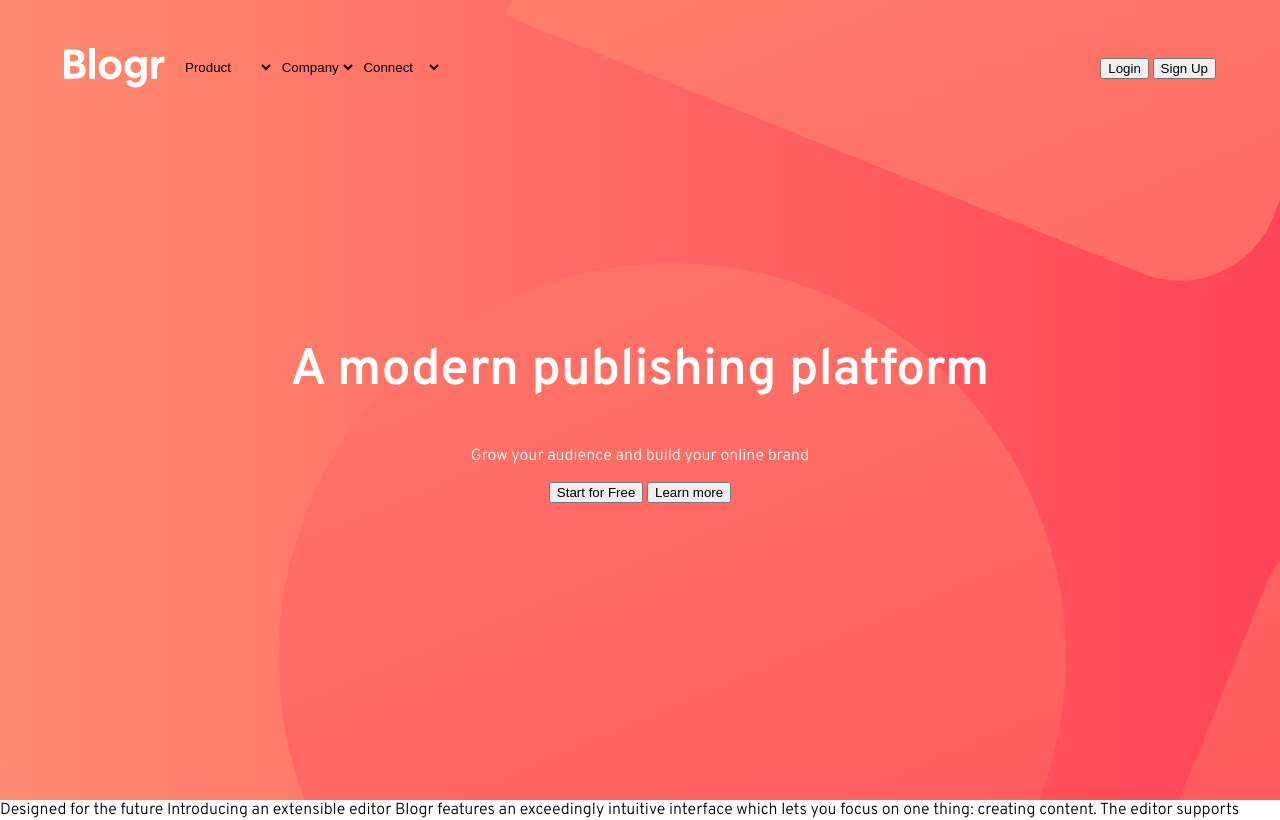
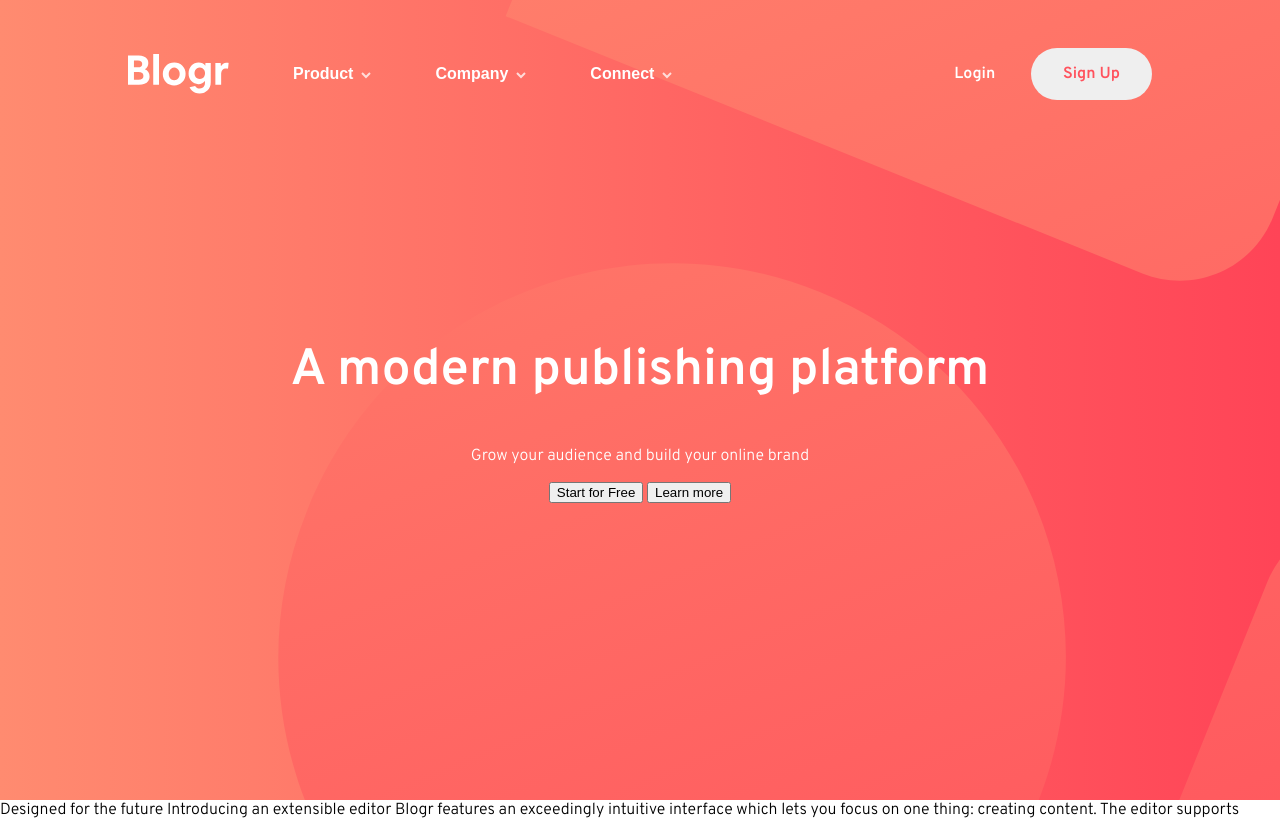
Before and after one commit to huyphan2210/blogr-landing-page-svelte, a Svelte app: page / in a window 1280 px wide. Shown: the top 820 px of the page. Built offline with nearby package versions, Linux system fonts and the light colour scheme.

Commit message:
Style + add event handler for desktop

```diff
--- a/src/components/Header.svelte
+++ b/src/components/Header.svelte
@@ -1,33 +1,58 @@
 <script lang="ts">
+
   import logo from '../assets/images/logo.svg'
+  import arrowLight from '../assets/images/icon-arrow-light.svg'
+
+  const handleClickNav = (e: MouseEvent) => {
+    const imgStyle = (e.currentTarget as any).childNodes[0].getAttribute('style');
+    if (!imgStyle) {
+        for (let i = 0; i < document.getElementsByClassName('navigation').length; i++) {
+            (document.getElementsByClassName('navigation')[i].childNodes[0] as any).setAttribute('style', '');
+            (document.getElementsByClassName('navigation')[i].childNodes[2] as any).setAttribute('style', '');
+        }
+        (e.currentTarget as any).childNodes[0].setAttribute('style', 'transform: scale(-1);');
+        (e.currentTarget as any).childNodes[2].setAttribute('style', 'display: block;');
+    } else {
+        (e.currentTarget as any).childNodes[0].setAttribute('style', '');
+        (e.currentTarget as any).childNodes[2].setAttribute('style', '');
+    }
+
+  }
+
 </script>
 <header>
-    <img src={logo} alt='Logo'>
+    <img id='logo' src={logo} alt='Logo'>
     <div id='nav'>
         <nav>
-            <select title="product" id='product'>
-                <option selected hidden>Product</option>
-                <option>Overview</option>
-                <option>Pricing</option>
-                <option>Marketplace</option>
-                <option>Features</option>
-                <option>Integrations</option>
-            </select>
-            <select title="company" id='company'>
-                <option selected hidden>Company</option>
-                <option>About</option>
-                <option>Team</option>
-                <option>Blog</option>
-                <option>Careers</option>
-            </select>
-            <select title="connect" id='connect'>
-                <option selected hidden>Connect</option>
-                <option>Contact</option>
-                <option>Newsletter</option>
-                <option>LinkedIn</option>
-            </select>
+            <button id='product' class='navigation' type='button' on:click={handleClickNav}>
+                <img src={arrowLight} alt='Arrow'>
+                <div class='options'>
+                    <span>Overview</span>
+                    <span>Pricing</span>
+                    <span>Marketplace</span>
+                    <span>Features</span>
+                    <span>Integrations</span>
+                </div>
+            </button>
+            <button id='company' class='navigation' type='button' on:click={handleClickNav}>
+                <img src={arrowLight} alt='Arrow'>
+                <div class='options'>
+                    <span>About</span>
+                    <span>Team</span>
+                    <span>Blog</span>
+                    <span>Careers</span>
+                </div>
+            </button>
+            <button id='connect' class='navigation' type='button' on:click={handleClickNav}>
+                <img src={arrowLight} alt='Arrow'>
+                <div class='options'>
+                    <span>Contact</span>
+                    <span>Newsletter</span>
+                    <span>LinkedIn</span>
+                </div>
+            </button>
         </nav>
-        <div>
+        <div id='authentication'>
             <button type='button'>Login</button>
             <button type='button'>Sign Up</button>
         </div>
@@ -37,29 +62,111 @@
 <style scoped>
   header {
     display: flex;
-    width: calc(100% - 8rem);
-    padding: 3rem 4rem;
+    width: calc(100% - 16rem);
+    padding: 3rem 8rem;
     position: absolute;
     top: 0;
     z-index: 1;
   }
+    #logo {
+        align-self: center;
+    }
     #nav {
-        margin-left: 1rem;
         width: 100%;
         display: flex;
         justify-content: space-between;
         align-items: center;
     }
+        nav {
+            display: flex;
+        }
 
-    #nav select {
-        background-color: transparent;
+        .navigation {
+            margin-left: 4rem;
+            position: relative;
+            background-color: transparent;
+            border-width: 0;
+            font-size: 1rem;
+            padding: 0;
+        }
+            .navigation .options {
+                display: none;
+                position: absolute;
+                left: 50%;
+                top: 100%;
+                background-color: white;
+                padding: 2rem 1rem;
+                border-radius: 0.5rem;
+                transform: translate(-50%, 1rem);
+                text-align: start;
+                min-width: 100%;
+            }
+            .navigation img {
+                margin-left: 0.5rem;
+            }
+            .navigation .options span {
+                color: hsl(207, 13%, 34%);
+                font-weight: 300;
+                display: block;
+                margin-block-end: 0.5rem;
+            }
+                .navigation .options span:hover {
+                    cursor: pointer;
+                    font-weight: 600;
+                }
+                .navigation .options span:last-child {
+                    margin-block-end: 0;
+                }
+            .navigation::before {
+                color: white;
+                font-weight: 600;
+            }
+
+            .navigation:hover {
+                cursor: pointer;
+            }
+                .navigation:hover .options {
+                    cursor: default;
+                }
+            .navigation:hover::before {
+                text-decoration: underline;
+            }
+
+        #product::before {
+            content: 'Product';
+        }
+        #company::before {
+            content: 'Company';
+        }
+        #connect::before {
+            content: 'Connect';
+        }
+
+    #authentication button {
+        font-family: Overpass, sans-serif;
+        font-weight: 600;
+        padding: 1rem 2rem;
+        border-radius: 2rem;
         border-width: 0;
+        color: var(--light-red);
+        font-size: 1rem;
     }
-    #nav select:hover {
-        cursor: pointer;
+        #authentication button:hover {
+            cursor: pointer;
+        }
+        #authentication button:first-child {
+            color: white;
+            background-color: transparent;
+        }
+        #authentication button:last-child:hover {
+            color: white;
+            background-color: var(--very-light-red);
+        }
+@media screen and (min-aspect-ratio: 1) and (max-width: 1024px) {
+    header {
+        display: flex;
+        width: calc(100% - 8rem);
+        padding: 3rem 4rem;
     }
-    #nav select:focus-visible {
-        outline: none;
-    }
-
+}
 </style>
```
